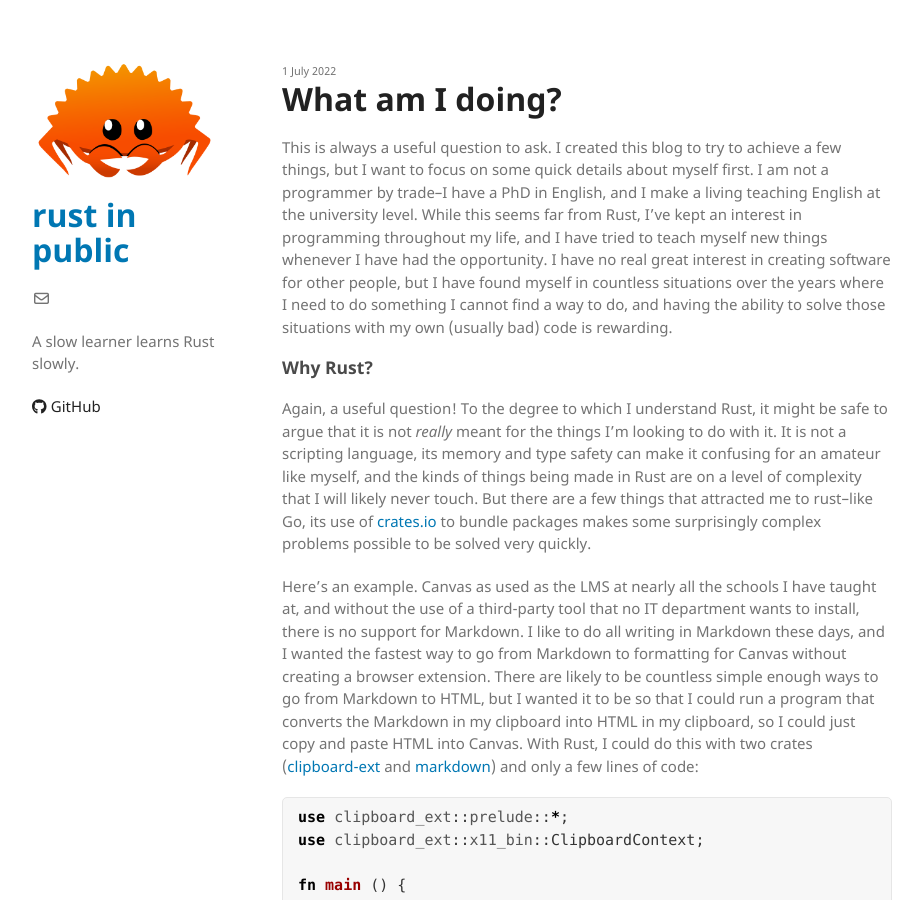
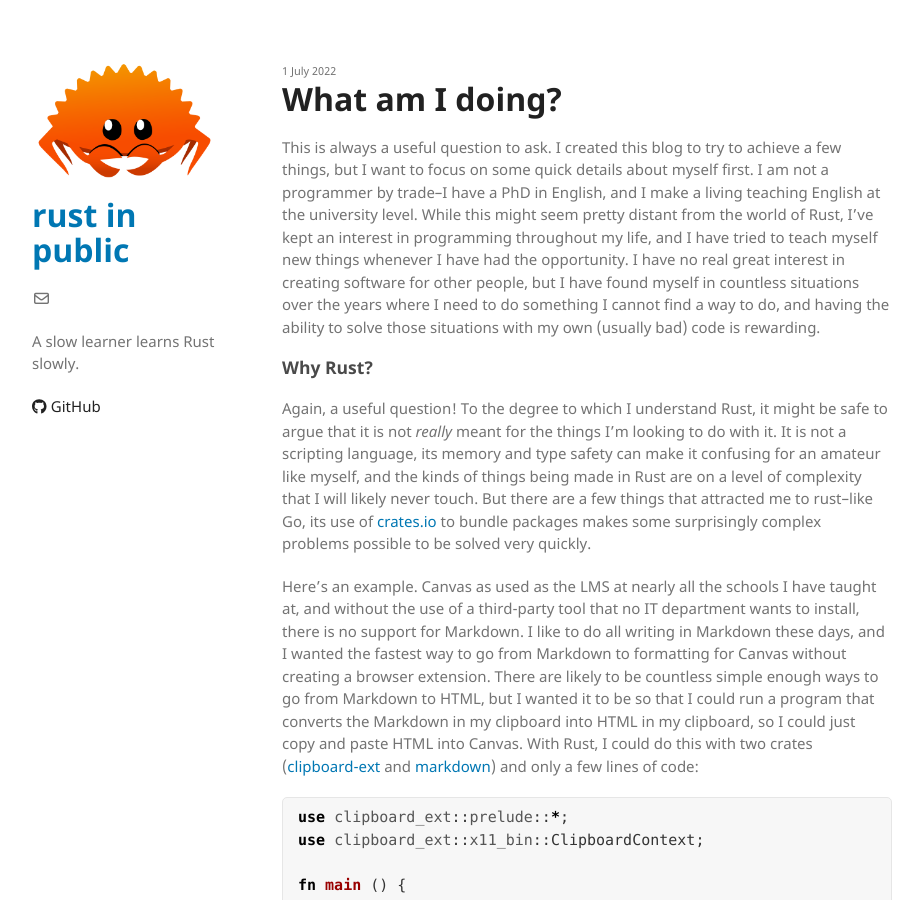
Before and after one commit to rust-in-public/rust-in-public.github.io, a Jekyll site: the page built from _posts/2022-07-01-what-am-i-doing.md, in a window 1280 px wide and 900 px high. Shown: the whole window, without its empty margins (178-1101 px from the left). Built offline with Jekyll 4.4.1, drawn with Linux system fonts in a browser that asks for light colours.

```diff
--- a/_posts/2022-07-01-what-am-i-doing.md
+++ b/_posts/2022-07-01-what-am-i-doing.md
@@ -4,7 +4,7 @@ title: "What am I doing?"
 tag: intro
 ---
 
-This is always a useful question to ask. I created this blog to try to achieve a few things, but I want to focus on some quick details about myself first. I am not a programmer by trade--I have a PhD in English, and I make a living teaching English at the university level. While this seems far from Rust, I've kept an interest in programming throughout my life, and I have tried to teach myself new things whenever I have had the opportunity. I have no real great interest in creating software for other people, but I have found myself in countless situations over the years where I need to do something I cannot find a way to do, and having the ability to solve those situations with my own (usually bad) code is rewarding.
+This is always a useful question to ask. I created this blog to try to achieve a few things, but I want to focus on some quick details about myself first. I am not a programmer by trade--I have a PhD in English, and I make a living teaching English at the university level. While this might seem pretty distant from the world of Rust, I've kept an interest in programming throughout my life, and I have tried to teach myself new things whenever I have had the opportunity. I have no real great interest in creating software for other people, but I have found myself in countless situations over the years where I need to do something I cannot find a way to do, and having the ability to solve those situations with my own (usually bad) code is rewarding.
 
 ### Why Rust?
 
```
Also changed, not shown: _layouts/tags.html (added, +16 -0 lines), _drafts/types.md (added).
